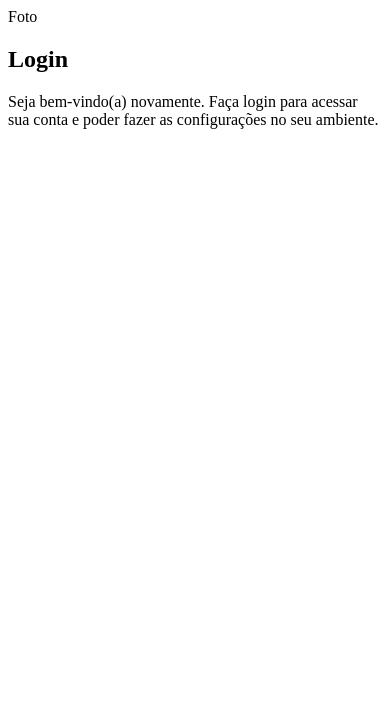
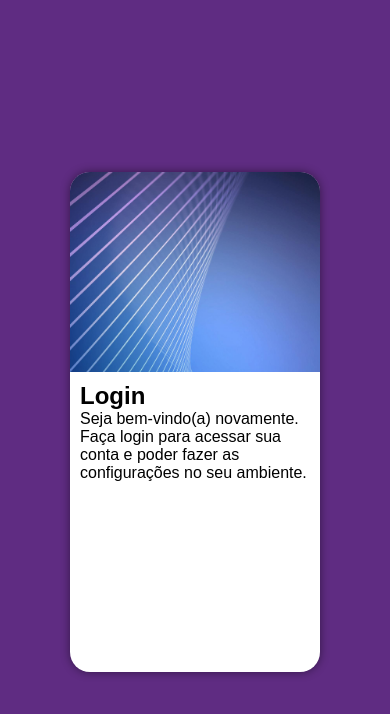
Before and after one commit to AlcindoNeto/projeto-login, a plain HTML site: page index.html in a window 390 px wide. Drawn offline with Linux system fonts and the light colour scheme.

Commit message:
versao mobile

```diff
--- a/estilos/style.css
+++ b/estilos/style.css
@@ -5,3 +5,47 @@
     Verde: #49a09d
     Lilás: #5f2c82
 */
+
+*{
+    font-family: 'Mountserrat', sans-serif;
+    padding: 0px;
+    margin: 0px;
+    box-sizing: border-box;
+}
+
+body, html{
+    background-color: #5f2c82;
+    height: 100vh;
+    width: 100vw;
+}
+
+main{
+    position: relative;
+    height: 100vh;
+    width: 100vw;
+}
+
+section#login{
+    position: absolute;
+    top: 50%;
+    left: 50%;
+    transform:translate(-50%, -50%);
+    overflow: hidden;
+    background-color: white;
+    width: 250px;
+    height: 500px;
+    border-radius: 20px;
+    box-shadow: 0px 0px 10px rgba(0, 0, 0, 0.459);
+}
+section#login > div#imagem
+{
+    display: block;
+    background: #5f2c82 url(../imagens/pexels-sean-whang-25006-804269.jpg) no-repeat;
+    height: 200px;
+    background-size: cover;
+}
+
+section#login > div#formulario{
+    display: block;
+    padding: 10px;
+}
--- a/index.html
+++ b/index.html
@@ -4,13 +4,16 @@
     <meta charset="UTF-8">
     <meta name="viewport" content="width=device-width, initial-scale=1.0">
     <title>Login</title>
+    <style>
+        @import url('https://fonts.googleapis.com/css2?family=Montserrat:ital,wght@0,100..900;1,100..900&display=swap');
+    </style>
     <link rel="stylesheet" href="estilos/style.css">
 </head>
 <body>
     <main>
         <section id="login">
             <div id="imagem">
-                Foto
+
             </div>
             <div id="formulario">
                 <h1>Login</h1>
```
